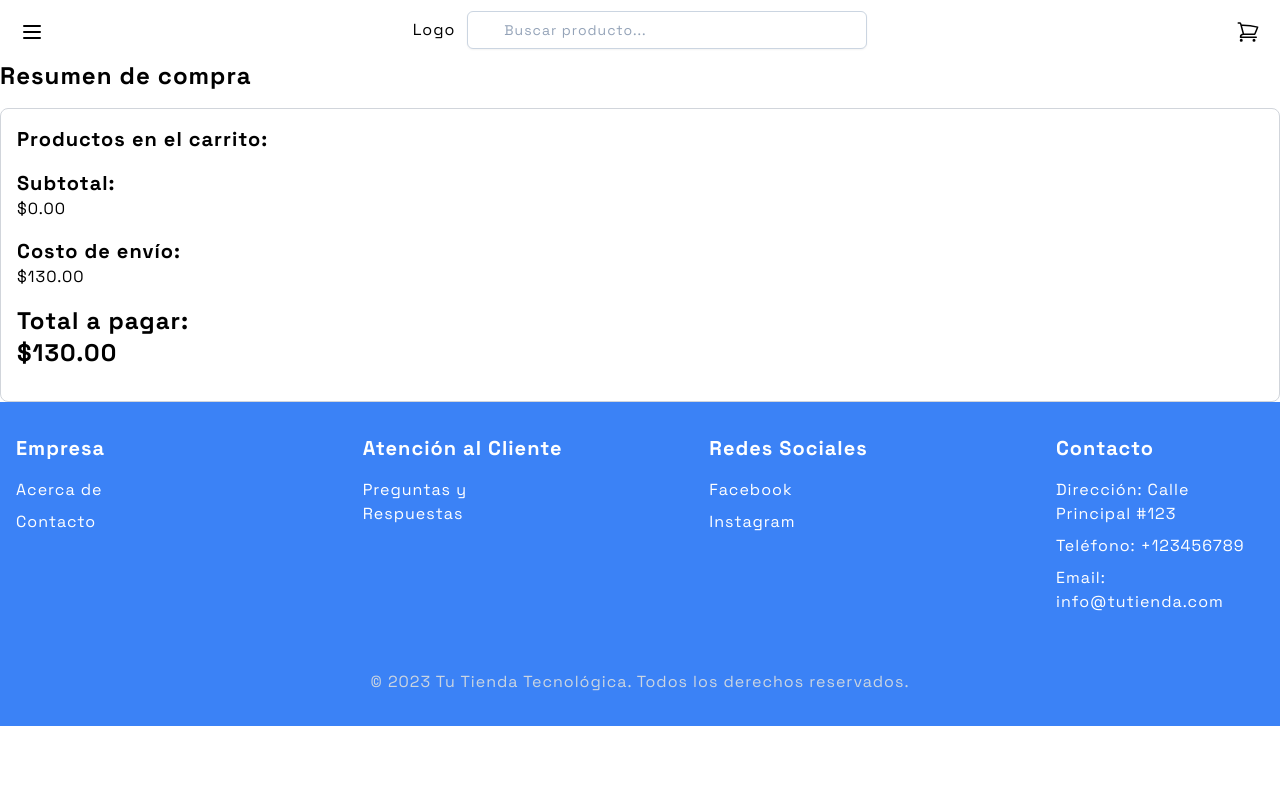
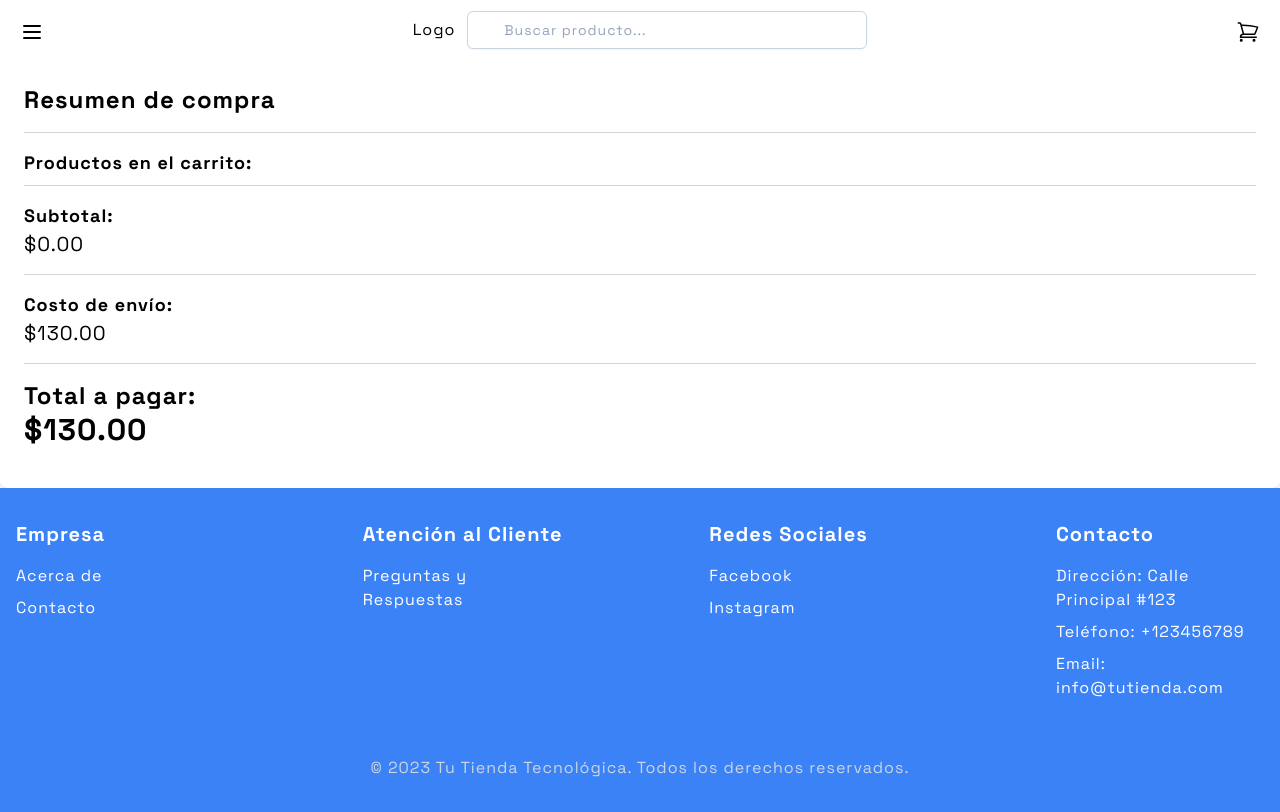
Before and after one commit to DavidReque/store, a Next.js app: page /carrito/check in a window 1280 px wide. Built offline with nearby package versions, Linux system fonts and the light colour scheme.

Commit message:
Resumen compra

```diff
--- a/app/carrito/check/InfoProduct.jsx
+++ b/app/carrito/check/InfoProduct.jsx
@@ -20,11 +20,10 @@ export default function InfoProduct () {
   const total = subTotal + shippingCost
 
   return (
-    <div>
+    <div className='bg-white rounded-lg p-6 shadow-md'>
       <h2 className='text-2xl font-semibold mb-4'>Resumen de compra</h2>
-      <div className='border border-gray-300 rounded-lg p-4'>
-        <div className='mb-4'>
-          <h3 className='text-xl font-semibold mb-2'>Productos en el carrito:</h3>
+      <div className='border-t border-gray-300 pt-4'>
+        <h3 className='text-lg font-semibold mb-2'>Productos en el carrito:</h3>
         <ul>
           {cartItems.map((item) => (
             <li key={item.id} className='mb-2'>
@@ -33,18 +32,17 @@ export default function InfoProduct () {
           ))}
         </ul>
       </div>
-        <div className='mb-4'>
-          <h3 className='text-xl font-semibold'>Subtotal:</h3>
-          <p>${subTotal.toFixed(2)}</p>
+      <div className='border-t border-gray-300 py-4'>
+        <h3 className='text-lg font-semibold'>Subtotal:</h3>
+        <p className='text-xl'>${subTotal.toFixed(2)}</p>
       </div>
-        <div className='mb-4'>
-          <h3 className='text-xl font-semibold'>Costo de envío:</h3>
-          <p>${shippingCost.toFixed(2)}</p>
+      <div className='border-t border-gray-300 py-4'>
+        <h3 className='text-lg font-semibold'>Costo de envío:</h3>
+        <p className='text-xl'>${shippingCost.toFixed(2)}</p>
       </div>
-        <div className='mb-4'>
+      <div className='border-t border-gray-300 py-4'>
         <h3 className='text-2xl font-semibold'>Total a pagar:</h3>
-          <p className='text-2xl font-bold'>${total.toFixed(2)}</p>
-        </div>
+        <p className='text-3xl font-bold'>${total.toFixed(2)}</p>
       </div>
     </div>
   )
```
Lines whose indentation alone changed are shown as unchanged.
